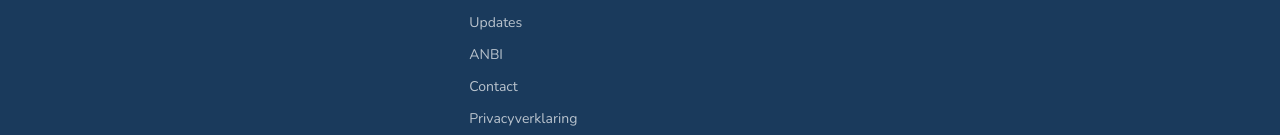
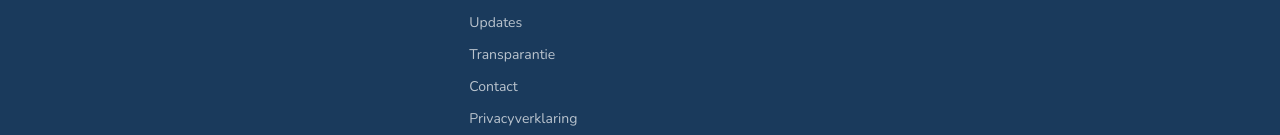
Before and after one commit to michielpetersenmp-cmd/bulldog-website, a Next.js app: page / in a window 1280 px wide. Shown: the part 4203-4338 px from the top of the page. Built offline with nearby package versions, Linux system fonts and the light colour scheme; no server answers; the database is empty; a web font is replaced by a local one.

Commit message:
Website: footer ANBI hernoemen naar Transparantie

```diff
--- a/src/components/Footer.tsx
+++ b/src/components/Footer.tsx
@@ -40,7 +40,7 @@ export default function Footer() {
                 { href: "/verhalen", label: "Verhalen" },
                 { href: "/blog", label: "Blog" },
                 { href: "/updates", label: "Updates" },
-                { href: "/anbi", label: "ANBI" },
+                { href: "/anbi", label: "Transparantie" },
                 { href: "/contact", label: "Contact" },
                 { href: "/privacyverklaring", label: "Privacyverklaring" },
               ].map((link) => (
```
